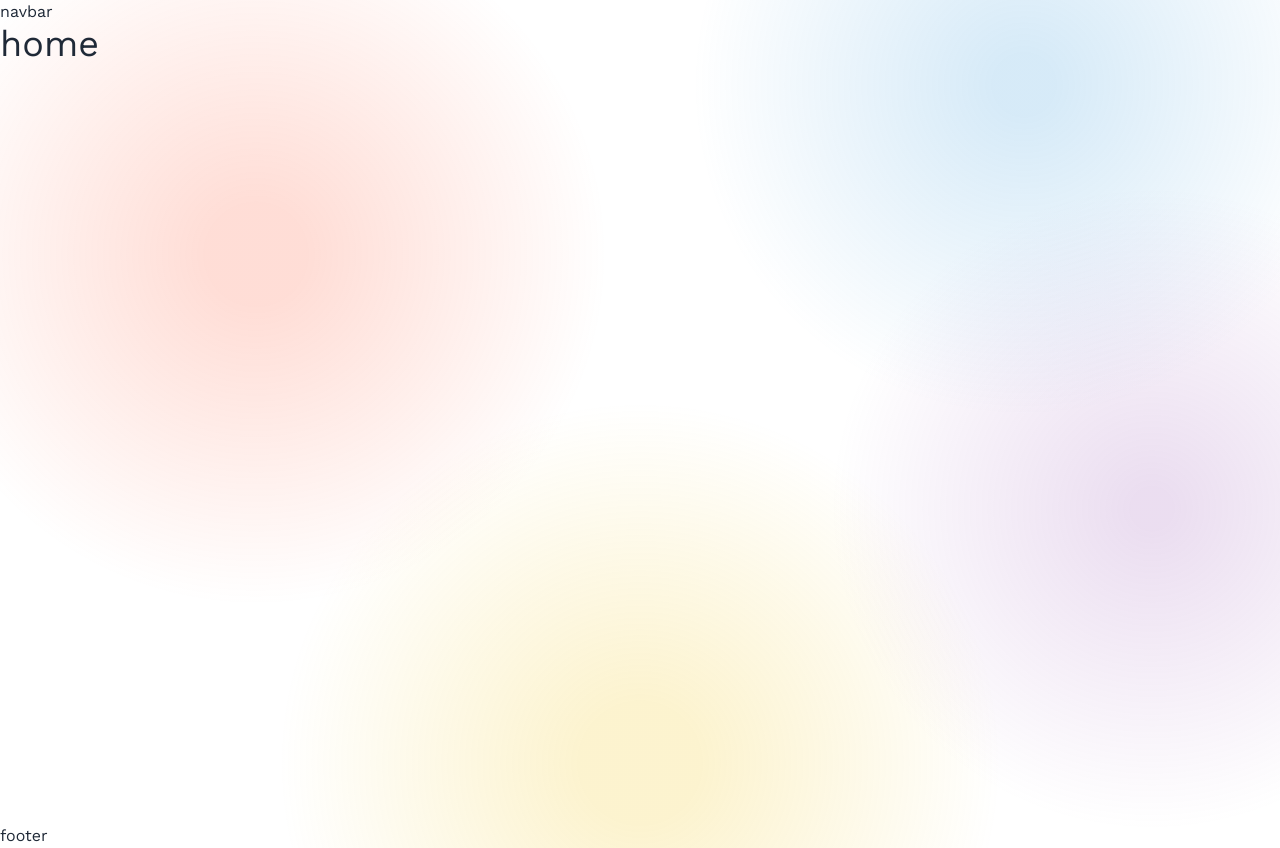
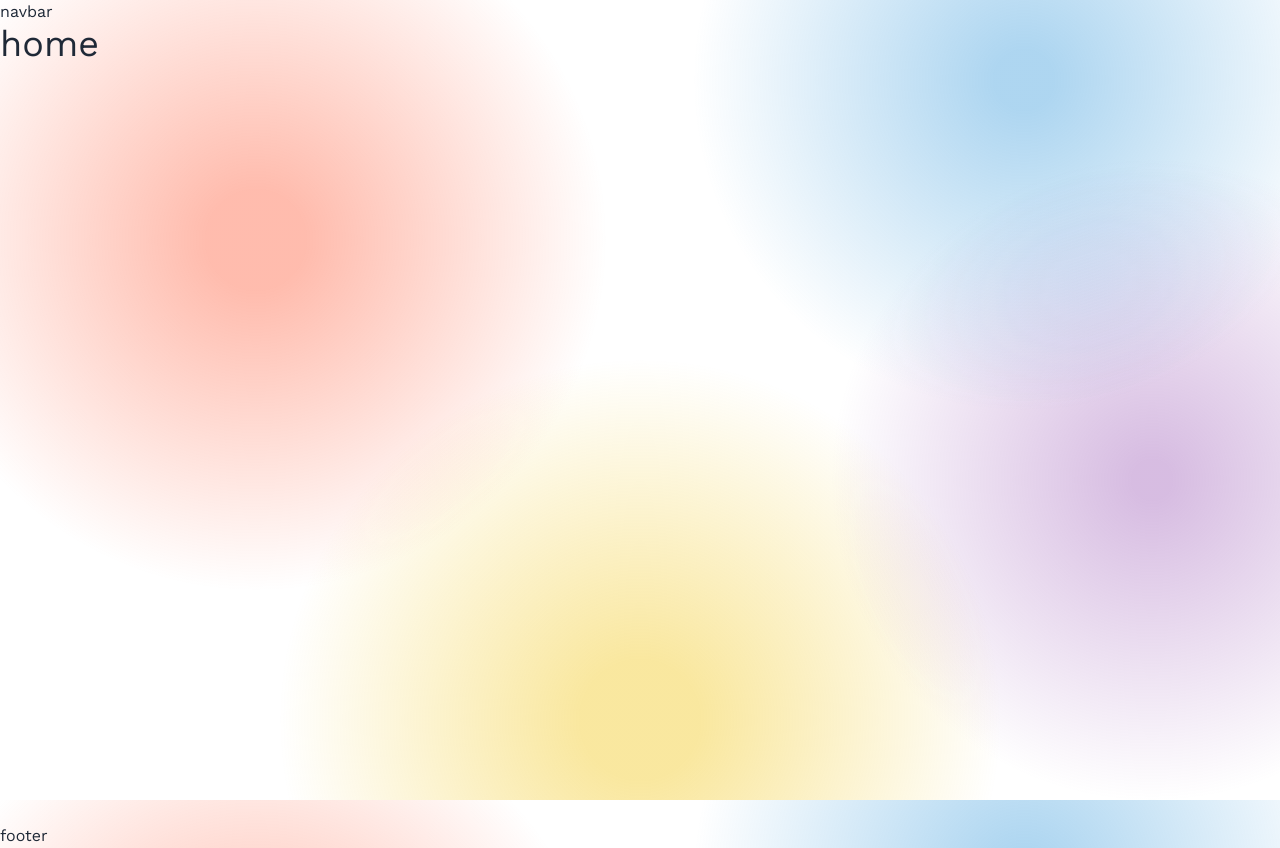
Before and after one commit to rafiferdos/nebula-clash, a React (Vite) app: page / in a window 1280 px wide. Built offline with nearby package versions, Linux system fonts and the light colour scheme.

Commit message:
refactor: Update background styles for improved readability and performance

```diff
--- a/src/index.css
+++ b/src/index.css
@@ -9,24 +9,46 @@
 
 body {
   font-family: "Work Sans", sans-serif;
-  background:
-    radial-gradient(circle at 20% 30%, rgba(255, 87, 51, 0.2) 50px, transparent 351px),
-    radial-gradient(circle at 80% 10%, rgba(52, 152, 219, 0.2) 30px, transparent 331px),
-    radial-gradient(circle at 90% 60%, rgba(155, 89, 182, 0.2) 20px, transparent 321px),
-    radial-gradient(circle at 50% 90%, rgba(241, 196, 15, 0.2) 60px, transparent 361px);
+  background: radial-gradient(
+      circle at 20% 30%,
+      rgba(255, 87, 51, 0.4) 50px,
+      transparent 351px
+    ),
+    radial-gradient(
+      circle at 80% 10%,
+      rgba(52, 152, 219, 0.4) 30px,
+      transparent 331px
+    ),
+    radial-gradient(
+      circle at 90% 60%,
+      rgba(155, 89, 182, 0.4) 20px,
+      transparent 321px
+    ),
+    radial-gradient(
+      circle at 50% 90%,
+      rgba(241, 196, 15, 0.4) 60px,
+      transparent 361px
+    );
 
   /* Glassmorphism effect */
   backdrop-filter: blur(10px); /* Adjust blur intensity */
   -webkit-backdrop-filter: blur(10px);
-
   background-size: cover;
+  background-attachment: fixed;
 }
 
 /* Media query for mobile screens */
 @media (max-width: 768px) {
   body {
-    background:
-      radial-gradient(circle at 90% 20%, rgba(255, 87, 51, 0.2) 50px, transparent 200px),
-      radial-gradient(circle at 10% 80%, rgba(241, 196, 15, 0.2) 70px, transparent 200px);
+    background: radial-gradient(
+        circle at 90% 20%,
+        rgba(255, 87, 51, 0.2) 50px,
+        transparent 200px
+      ),
+      radial-gradient(
+        circle at 10% 80%,
+        rgba(241, 196, 15, 0.2) 70px,
+        transparent 200px
+      );
   }
 }
```
